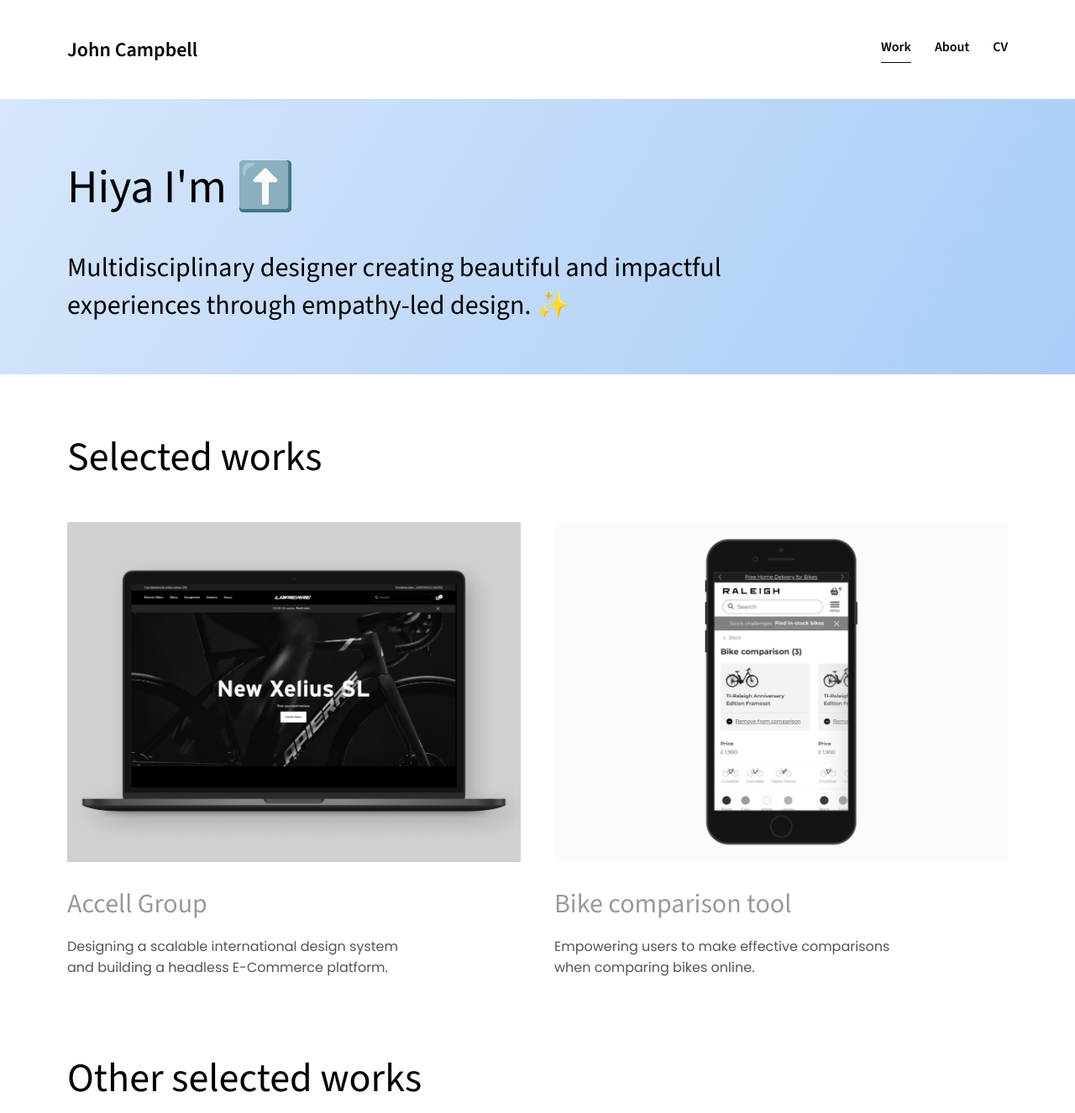
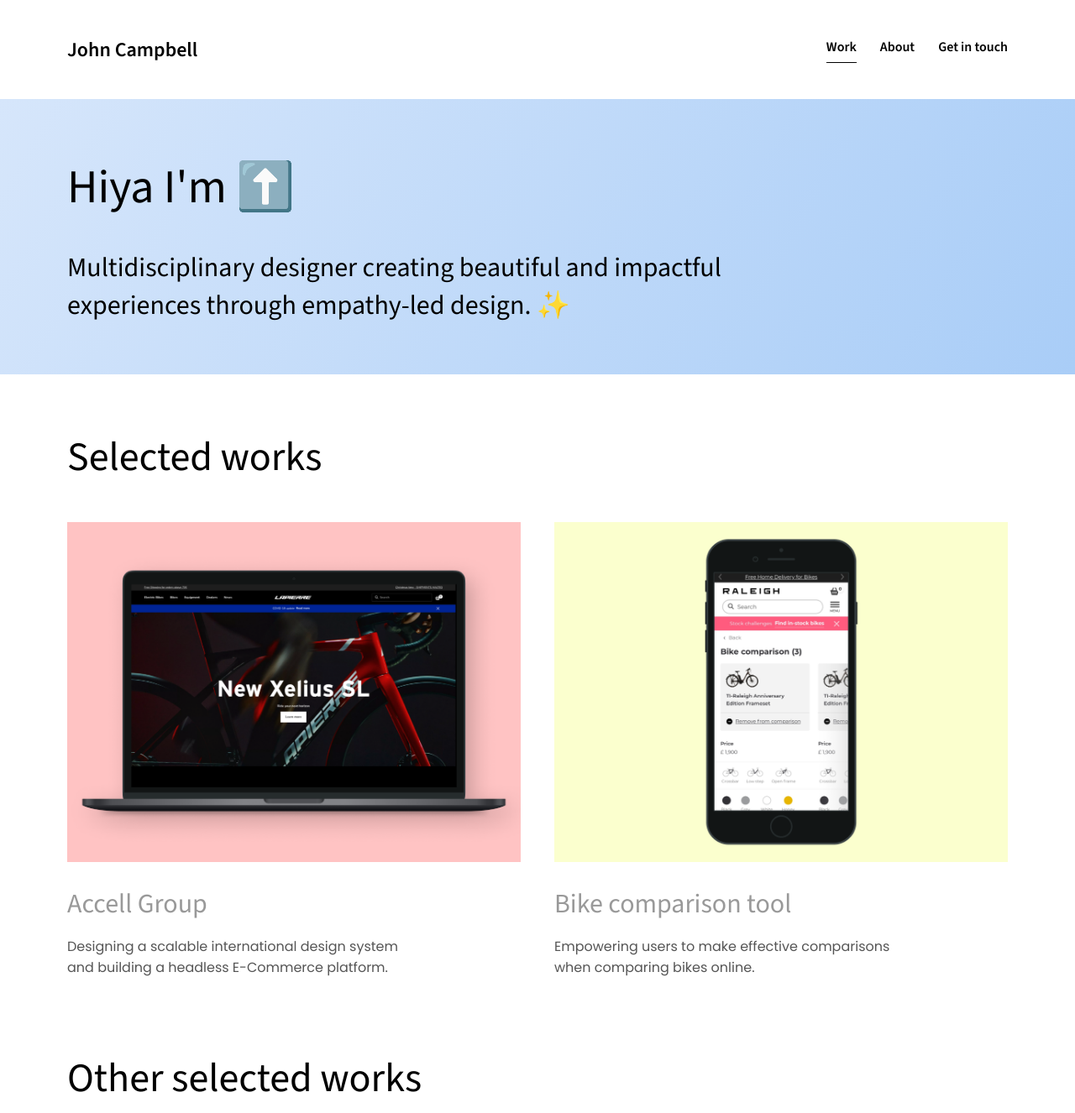
Before and after one commit to justjohntm/Design-Portfolio, a plain HTML site: page index.html in a window 1280 px wide. Shown: the top 1326 px of the page at 84% size. Drawn offline with nearby package versions, Linux system fonts and the light colour scheme.

Commit message:
Update portfolio navigation and hover effects

```diff
--- a/css/style.css
+++ b/css/style.css
@@ -119,12 +119,10 @@
   width: 100%;
   height: 100%;
   object-fit: cover;
-  filter: grayscale(100%);
-  transition: filter 0.3s ease, transform 0.4s ease;
+  transition: transform 0.4s ease;
 }
 
 .work-card:hover .thumb img {
-  filter: grayscale(0%);
   transform: scale(1.03);
 }
 
--- a/index.html
+++ b/index.html
@@ -15,7 +15,7 @@
       <ul>
         <li><a href="index.html" class="active">Work</a></li>
         <li><a href="about.html">About</a></li>
-        <li><a href="cv/JOHN-CV.pdf">CV</a></li>
+        <li><a href="https://www.linkedin.com/in/johnjamescampbell/" target="_blank" rel="noopener noreferrer">Get in touch</a></li>
       </ul>
     </nav>
   </header>
```
Also changed, not shown: about.html (+1 -1 lines), accell-group.html (+1 -1 lines), bike-comparison-tool.html (+1 -1 lines), rituals.html (+1 -1 lines), schuh.html (+1 -1 lines), scottish-power.html (+1 -1 lines).
